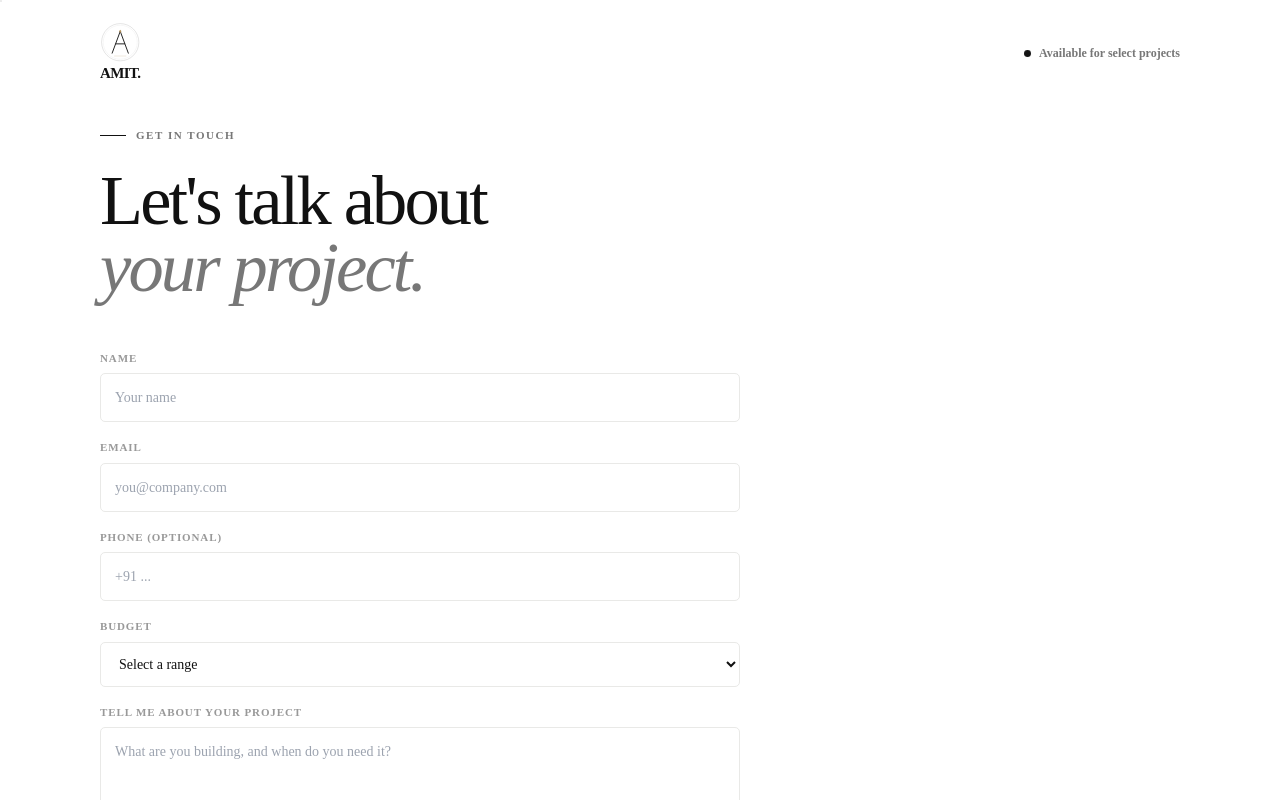
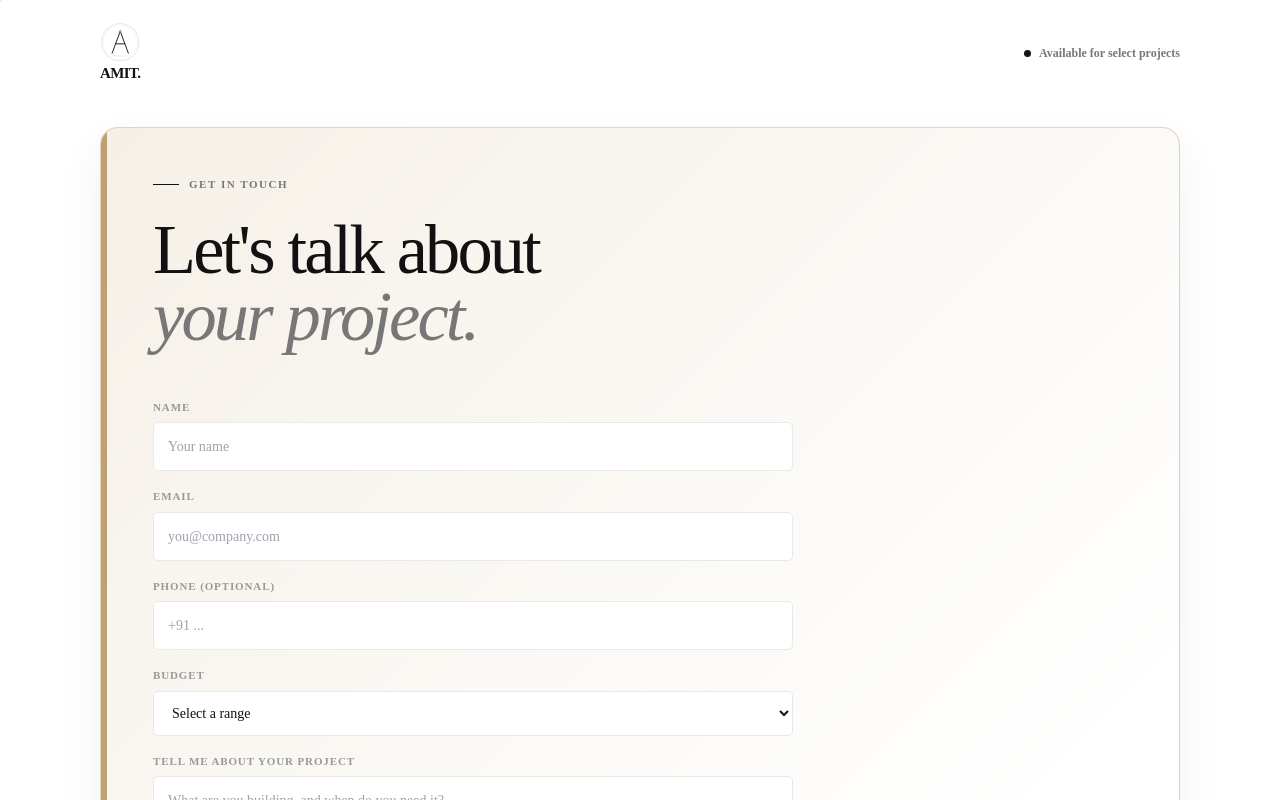
Before and after one commit to Amitpal261/Amit-Builds, a Next.js app: page /contact in a window 1280 px wide. Shown: the top 800 px of the page. Built offline with nearby package versions, Linux system fonts and the light colour scheme; no server answers.

Commit message:
add background color to pages home

```diff
--- a/app/globals.css
+++ b/app/globals.css
@@ -1987,8 +1987,30 @@ section {
 ========================================================= */
 
 .detail-hero {
-  padding-top: 20px;
-  padding-bottom: 20px;
+  position: relative;
+  overflow: hidden;
+
+  margin-top: 20px;
+  padding: 48px 52px 52px;
+
+  background: linear-gradient(135deg, #f5f0e7 0%, #ffffff 78%);
+  border: 1px solid rgba(176, 141, 87, 0.35);
+  border-radius: 18px;
+  box-shadow: 0 18px 45px rgba(17, 17, 17, 0.06);
+}
+
+.detail-hero::before {
+  content: "";
+  position: absolute;
+  inset: 0 auto 0 0;
+  width: 6px;
+  background: #b08d57;
+  opacity: 0.8;
+}
+
+.detail-hero > * {
+  position: relative;
+  z-index: 1;
 }
 
 .detail-meta {
@@ -2841,8 +2863,8 @@ section {
   /* ---------- DETAIL ---------- */
 
   .detail-hero {
-    padding-top: 108px;
-    padding-bottom: 64px;
+    margin-top: 12px;
+    padding: 108px 22px 64px;
   }
 
   .detail-hero .section-title {
```
